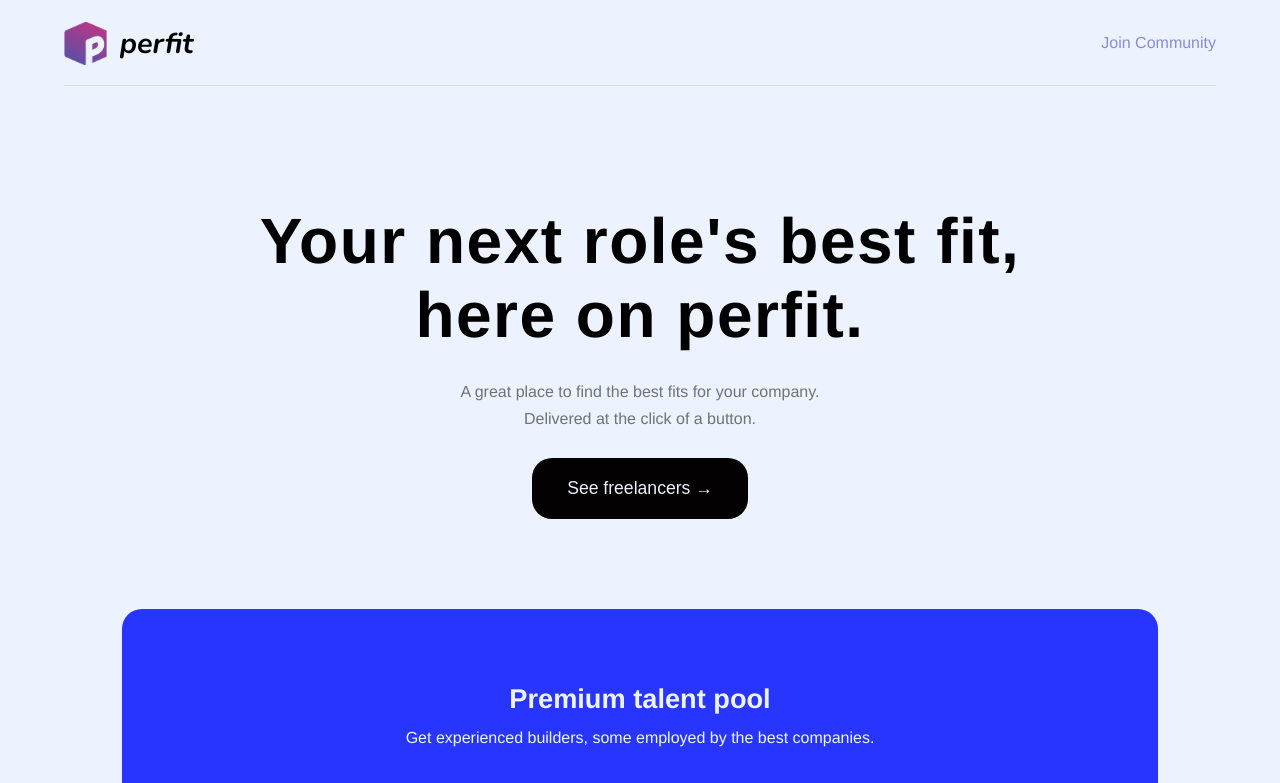
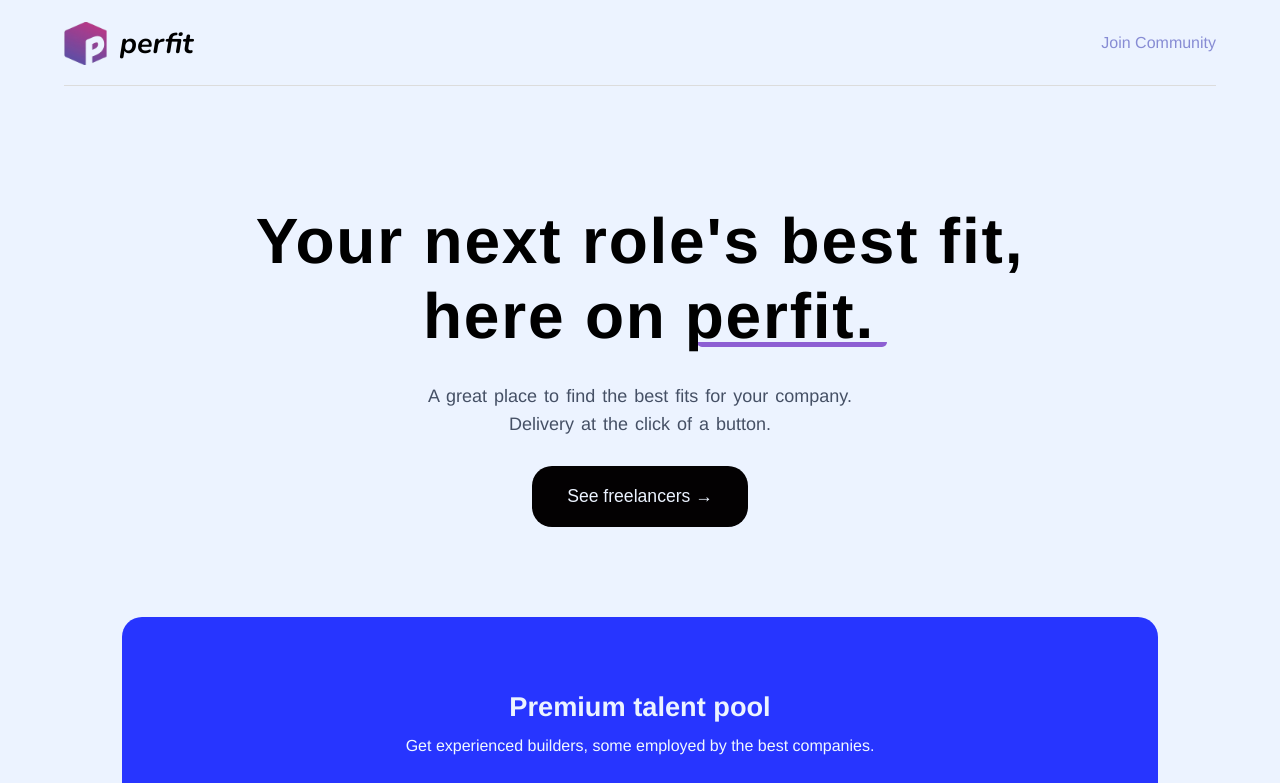
Before and after one commit to MiracleUFO/Perfit, a React (Create React App) app in the folder client/: page / in a window 1280 px wide. Shown: the top 783 px of the page. Built offline with nearby package versions, Linux system fonts and the light colour scheme; no server answers.

Commit message:
tweak: font-sizes on hero section

```diff
--- a/client/src/components/Hero.js
+++ b/client/src/components/Hero.js
@@ -19,11 +19,16 @@ const Hero = () => {
             <div className='hero-main'>
                 <h1>
                     Your next role&apos;s best fit,<br />
-                    here on perfit.
+                    here on
+                    <div className='perfit-name'>
+                        <span>
+                            perfit.
+                        </span>
+                    </div>
                 </h1>
                 <p>
                     A great place to find the best fits for your company. <br />
-                    Delivered at the click of a button.
+                    Delivery at the click of a button.
                 </p>
                 <button onClick={scrollDown}>
                     See freelancers →
--- a/client/src/styles/Hero.css
+++ b/client/src/styles/Hero.css
@@ -7,6 +7,11 @@
    .hero-container {
         width: 90vw;
    }
+}
+
+.hero-main {
+    width: 90vw;
+    margin: 75px auto;
 }
 
 .hero-main,
@@ -20,22 +25,62 @@
 }
 
 .hero-main > h1 {
-    font-size: 3.2em;
+    font-size: 2em;
     margin-bottom: 10px;
-    line-height: 63px;
+    line-height: 45px;
 }
 
 @media screen and (min-width: 800px) {
     .hero-main > h1 {
         font-size: 4em;
-        letter-spacing: 1.5px;
-        line-height: revert;
+        letter-spacing: 1.8px;
+        line-height: 75px;
     }
 }
 
 .hero-main > p {
-   color: #3d3e3eb6;
-   line-height: 27px;
+    color: #455065;
+    line-height: 28px;
+    word-spacing: 2px;
+    font-size: 14px;
+}
+
+@media screen and (min-width: 800px) {
+    .hero-main > p {
+        font-size: 18px;
+    }
+}
+
+.perfit-name {
+    display: inline-block;
+    border-bottom: 3px solid #8D5FD3;
+    line-height: 26px;
+    border-bottom-right-radius: 2.5px;
+    border-bottom-left-radius: 2.5px;
+    left: 15px;
+}
+
+.perfit-name,
+.perfit-name > span {
+    position: relative;
+}
+
+.perfit-name > span {
+    right: 7px;
+}
+
+@media  screen and (min-width: 800px) {
+    .perfit-name {
+        border-bottom-width: 5.5px;
+        border-bottom-right-radius: 5px;
+        border-bottom-left-radius: 5px;
+        line-height: 52px;
+        left: 30px;
+    }
+
+    .perfit-name > span {
+        right: 12px;
+    }
 }
 
 .hero-main button {
--- a/client/src/styles/User.css
+++ b/client/src/styles/User.css
@@ -13,7 +13,7 @@
 }
 
 p {
-    color: #3d3e3eb6;
+    color: #455065;
     line-height: 27px;
 }
 
--- a/client/src/styles/Users.css
+++ b/client/src/styles/Users.css
@@ -17,7 +17,7 @@
 
 .container > h1 {
     margin: 40px 0;
-    font-size: 2.2em;
+    font-size: 1.8em;
 }
 
 @media screen and (min-width: 800px) {
@@ -26,6 +26,9 @@
         flex-wrap: wrap;
     }
 
+    .container > h1 {
+        font-size: 2em;
+    }
 }
 
 .user-container {
```
